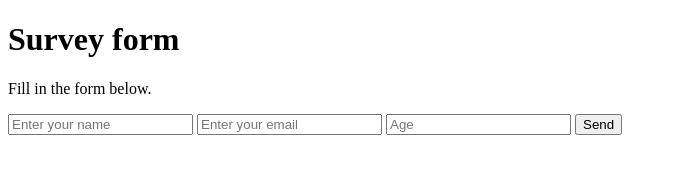
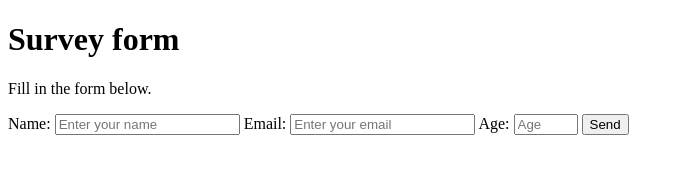
Before and after one commit to MihailKnysh/Build-a-Survey-Form, a plain HTML site: page index.html in a window 1280 px wide. Shown: the whole page, without its empty margins (0-684 px from the left). Drawn offline with Linux system fonts and the light colour scheme.

Commit message:
Labels for inputs added

```diff
--- a/index.html
+++ b/index.html
@@ -15,9 +15,14 @@
     </header>
     <main id="main">
       <form id="survey-form" autocomplete="off">
-        <input type="text" id="name" placeholder="Enter your name" />
-        <input type="email" id="email" placeholder="Enter your email" />
-        <input type="number" id="number" placeholder="Age" />
+        <label for="name" id="name-label">Name:</label>
+        <input type="text" id="name" placeholder="Enter your name" required/>
+
+        <label for="email" id="email-label">Email:</label>
+        <input type="email" id="email" placeholder="Enter your email" required/>
+
+        <label for="number" id="number-label">Age:</label>
+        <input type="number" id="number" placeholder="Age" min="16" max="119" step="1" required/>
 
         <input type="submit" id="submit" value="Send" />
       </form>
```
